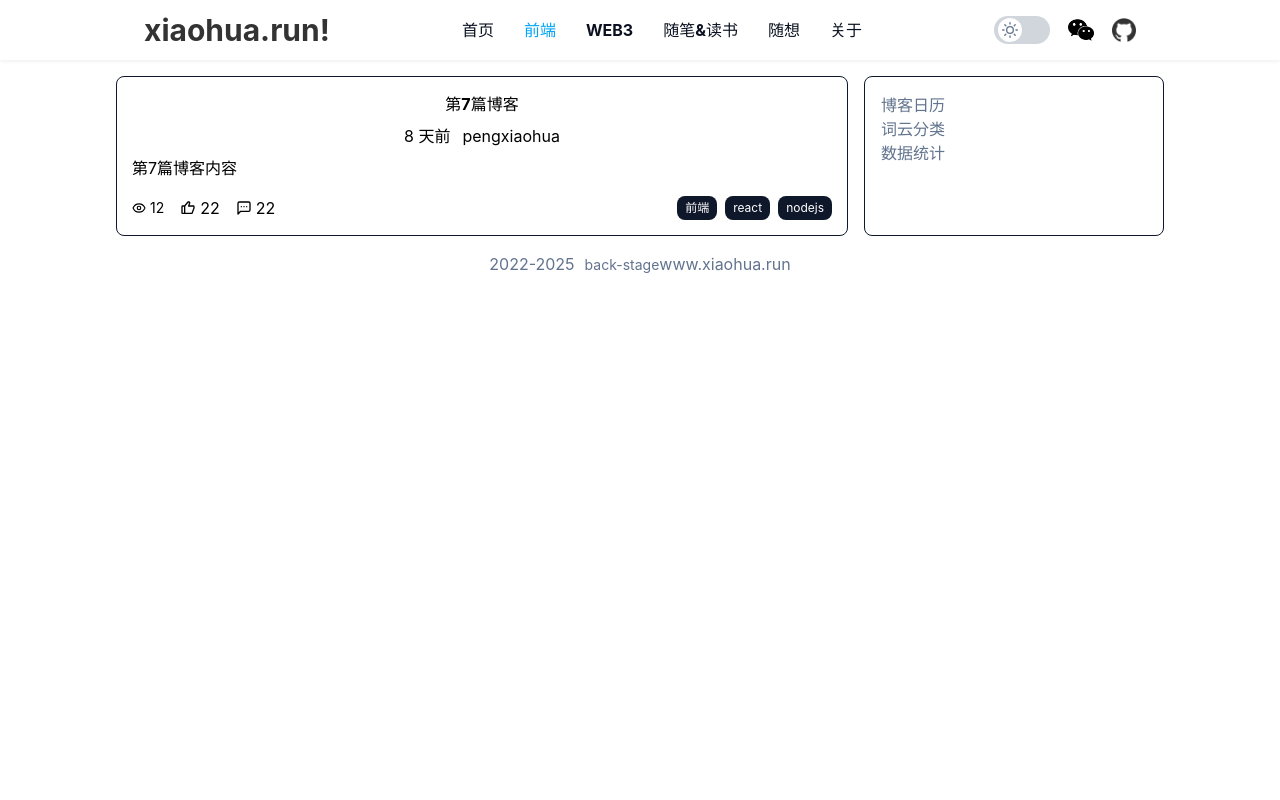
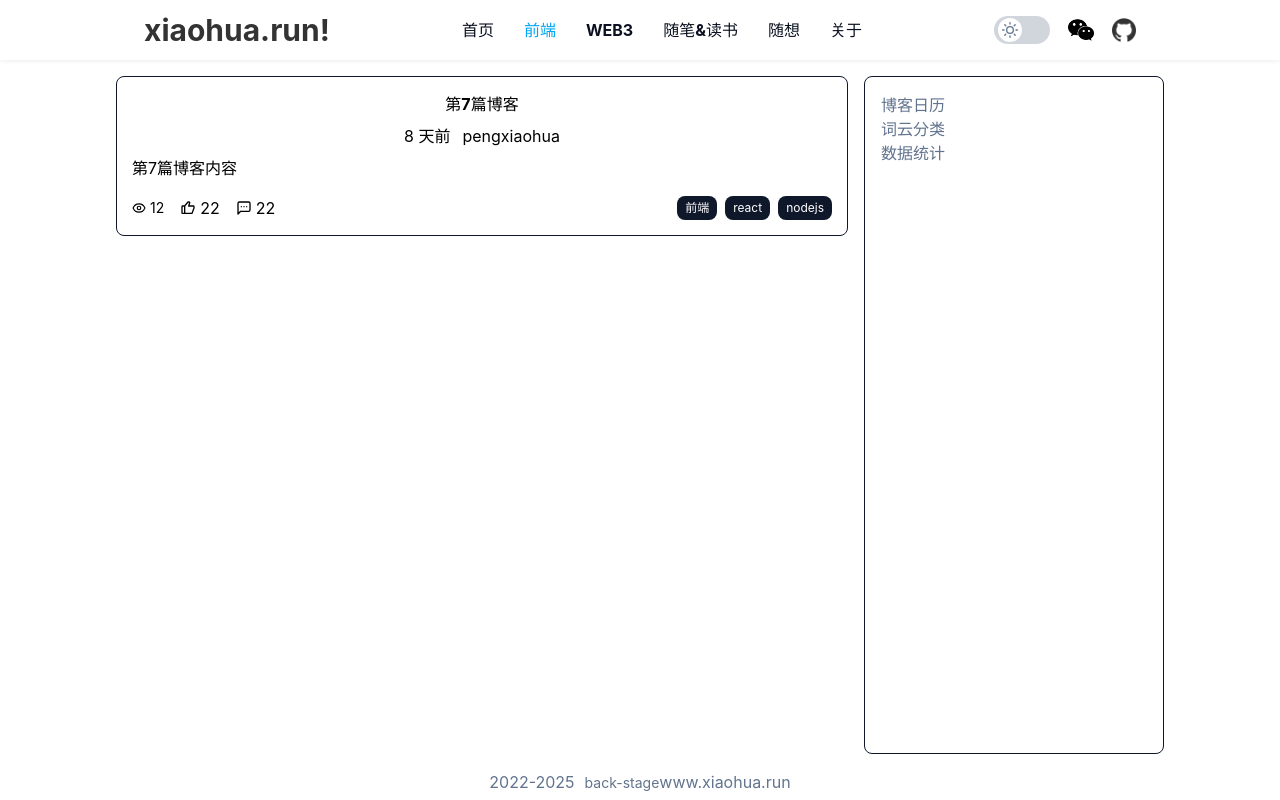
Before and after one commit to pengxiaohua/my-blog, a React (Vite) app: page /tech in a window 1280 px wide. Built offline with nearby package versions, Linux system fonts and the light colour scheme.

Commit message:
feat: 修改全局样式

```diff
--- a/src/components/Footer.tsx
+++ b/src/components/Footer.tsx
@@ -3,7 +3,7 @@ import { Link } from "react-router";
 
 const footer: FC = () => {
   return (
-    <div className="flex justify-center">
+    <div className="flex justify-center h-[30px]">
       <div className="footer__years">
         {`2022-${new Date().getFullYear()}`}
         <Link to="/back-stage" style={{ marginLeft: 10, fontSize: 14 }}>
--- a/src/components/Layout.tsx
+++ b/src/components/Layout.tsx
@@ -1,4 +1,6 @@
 import { FC, ReactNode } from "react";
+import { useLocation } from "react-router";
+
 import Aside from "./Aside";
 
 interface IProps {
@@ -8,12 +10,15 @@ interface IProps {
 const Layout: FC<IProps> = (props) => {
   const { children } = props;
 
+  // 当前页面是否是about-me页面
+  const isAboutMe = useLocation().pathname === "/about-me";
+
   return (
-    <div className="flex p-4 max-w-[1080px] m-auto">
+    <div className="flex p-4 max-w-[1080px] m-auto min-h-calc">
       <main className="flex-1">
         {children}
       </main>
-      <Aside />
+      {!isAboutMe && <Aside />}
     </div>
   );
 };
--- a/src/index.css
+++ b/src/index.css
@@ -60,7 +60,7 @@ button:focus-visible {
 }
 
 .custom-shadow {
-  @apply shadow-[0_1px_4px_rgb(0_21_41/_8%)] ;
+  @apply shadow-[0_1px_4px_rgb(0_21_41/_8%)];
 }
 
 /* @media (prefers-color-scheme: light) {
@@ -75,3 +75,9 @@ button:focus-visible {
     background-color: #f9f9f9;
   }
 } */
+
+@layer utilities {
+  .min-h-calc {
+    min-height: calc(100vh - 90px);
+  }
+}
```
